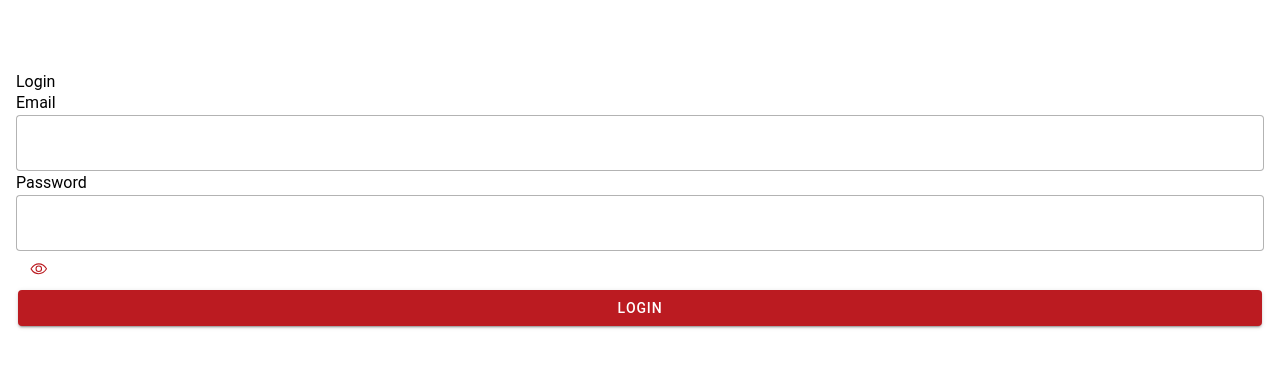
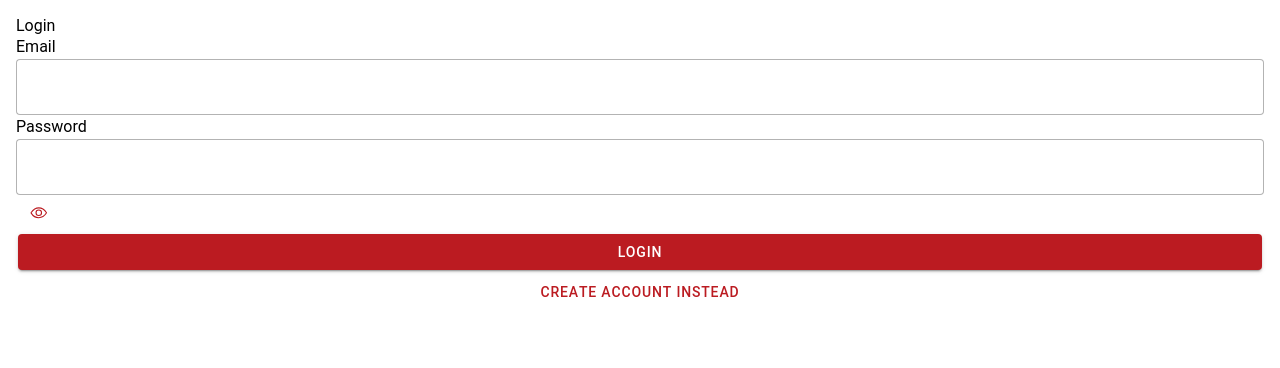
Before and after one commit to Next-Crypto-currency-App/Mobile-app-crypto, a React (Vite) app: page / in a window 1280 px wide. Shown: the top 368 px of the page. Built offline with nearby package versions, Linux system fonts and the light colour scheme.

Commit message:
updated login

```diff
--- /dev/null
+++ b/src/components/@/AppPasswordInput.tsx
@@ -0,0 +1,17 @@
+import { IonButton, IonIcon, IonInput } from '@ionic/react'
+import { eyeOutline } from 'ionicons/icons'
+import React from 'react'
+
+const AppPasswordInput: React.FC<{ value: string, onChange: (val: string) => void }> = ({ onChange, value }) => {
+    return (
+        <div className='border rounded-md flex pl-4'>
+            <IonInput required value={value} onIonChange={(e) => onChange(e.detail.value as string)} fill='outline' className='  ' />
+            <IonButton fill='clear' size='small'>
+                <IonIcon icon={eyeOutline} />
+            </IonButton>
+        </div>
+
+    )
+}
+
+export default AppPasswordInput
--- a/src/pages/auth/LoginPage.tsx
+++ b/src/pages/auth/LoginPage.tsx
@@ -1,14 +1,17 @@
 import { IonButton, IonButtons, IonCheckbox, IonContent, IonHeader, IonIcon, IonInput, IonPage, IonProgressBar, IonToolbar } from '@ionic/react'
-import React from 'react'
+import React, { useState } from 'react'
 import AuthRoutes, { authPages } from '../../routes/authRoutes'
 import { close, eyeOff, eyeOutline } from 'ionicons/icons'
+import AppPasswordInput from '../../components/@/AppPasswordInput'
 
 const LoginPage = () => {
+
+    const [email, setEmail] = useState("")
+    const [password, setPassword] = useState("")
+
     return (
         <IonPage>
-            <IonToolbar color={'none'}>
 
-            </IonToolbar>
             <IonContent className='ion-padding space-y-10'>
                 <div>
 
@@ -17,25 +20,26 @@ const LoginPage = () => {
                 <form action="" className='space-y-3'>
                     <div>
                         <label >Email</label>
-                        <IonInput fill='outline' className='border rounded-md ion-padding-horizontal' />
+                        <IonInput required onIonChange={(e) => setEmail(e.detail.value as string)} value={email} type='email' fill='outline' className='border rounded-md ion-padding-horizontal' />
                     </div>
 
                     <div>
                         <label >Password</label>
-                        <div className='border rounded-md flex pl-4'>
-                            <IonInput fill='outline' className='  ' />
-                            <IonButton fill='clear' size='small'>
-                                <IonIcon icon={eyeOutline} />
-                            </IonButton>
+                        <div >
+                            <AppPasswordInput value={password} onChange={(val) => setPassword(val)} />
                         </div>
+                    </div>
+                    <div className='pt-10 space-y-2'>
+                        <IonButton onClick={() => { }} expand='block'>
+                            Login
+                        </IonButton>
+                        <IonButton fill='clear' routerLink={authPages.signup.url} expand='block'>
+                            Create Account Instead
+                        </IonButton>
                     </div>
                 </form>
 
-                <div>
-                    <IonButton routerLink={authPages.signup.url} expand='block'>
-                        Login
-                    </IonButton>
-                </div>
+
             </IonContent>
         </IonPage>
     )
```
Also changed, not shown: 1 other file (tests, documents, lock files or other folders).
